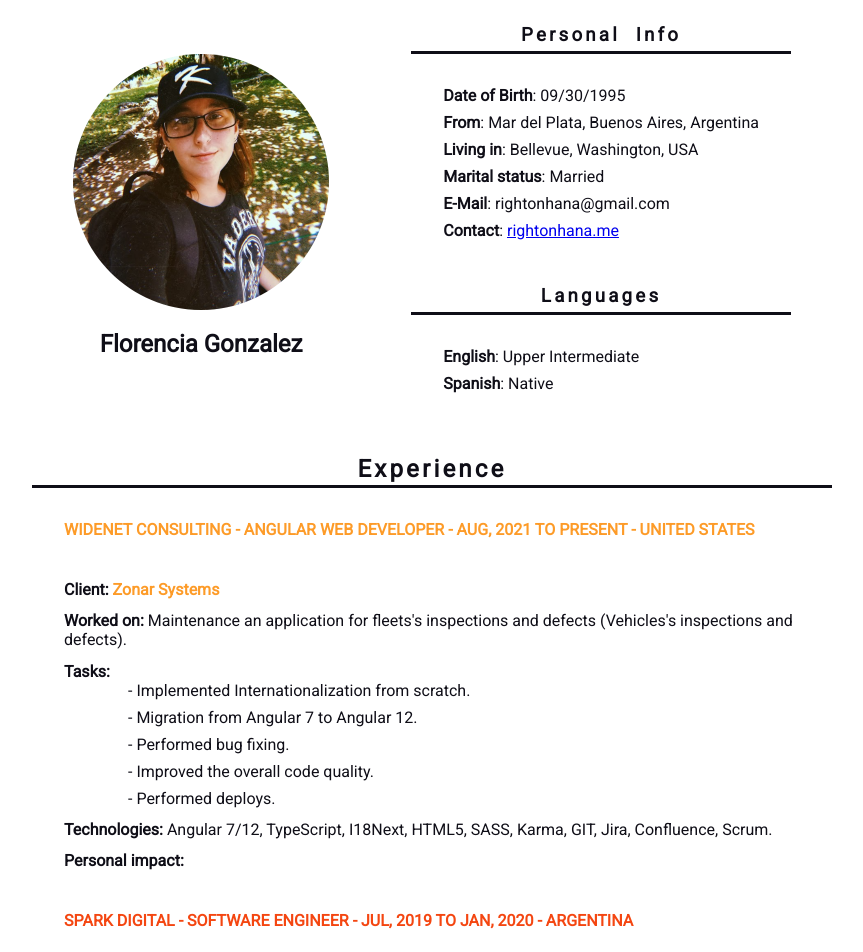
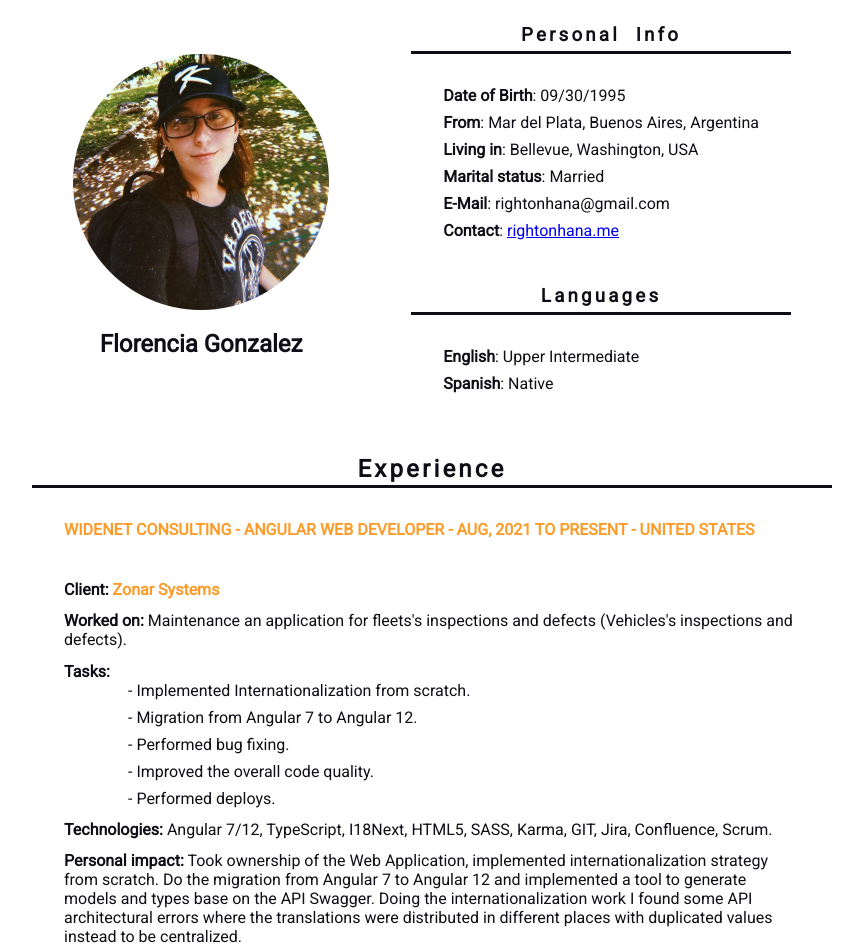
Before and after one commit to rightonhana/resume, a React (Vite) app: page / in a window 1280 px wide. Shown: the top 952 px of the page, without its empty margins (208-1071 px from the left). Built offline with nearby package versions, Linux system fonts and the light colour scheme.

Commit message:
:speech_balloon: update WideNet personalImpact

```diff
--- a/src/const/experience.const.ts
+++ b/src/const/experience.const.ts
@@ -30,7 +30,8 @@ export const experience = [
 					"Jira",
 					"Confluence",
 					"Scrum"
-				]
+				],
+				personalImpact: "Took ownership of the Web Application, implemented internationalization strategy from scratch. Do the migration from Angular 7 to Angular 12 and implemented a tool to generate models and types base on the API Swagger. Doing the internationalization work I found some API architectural errors where the translations were distributed in different places with duplicated values instead to be centralized."
 			}
 		]
 	},
```
